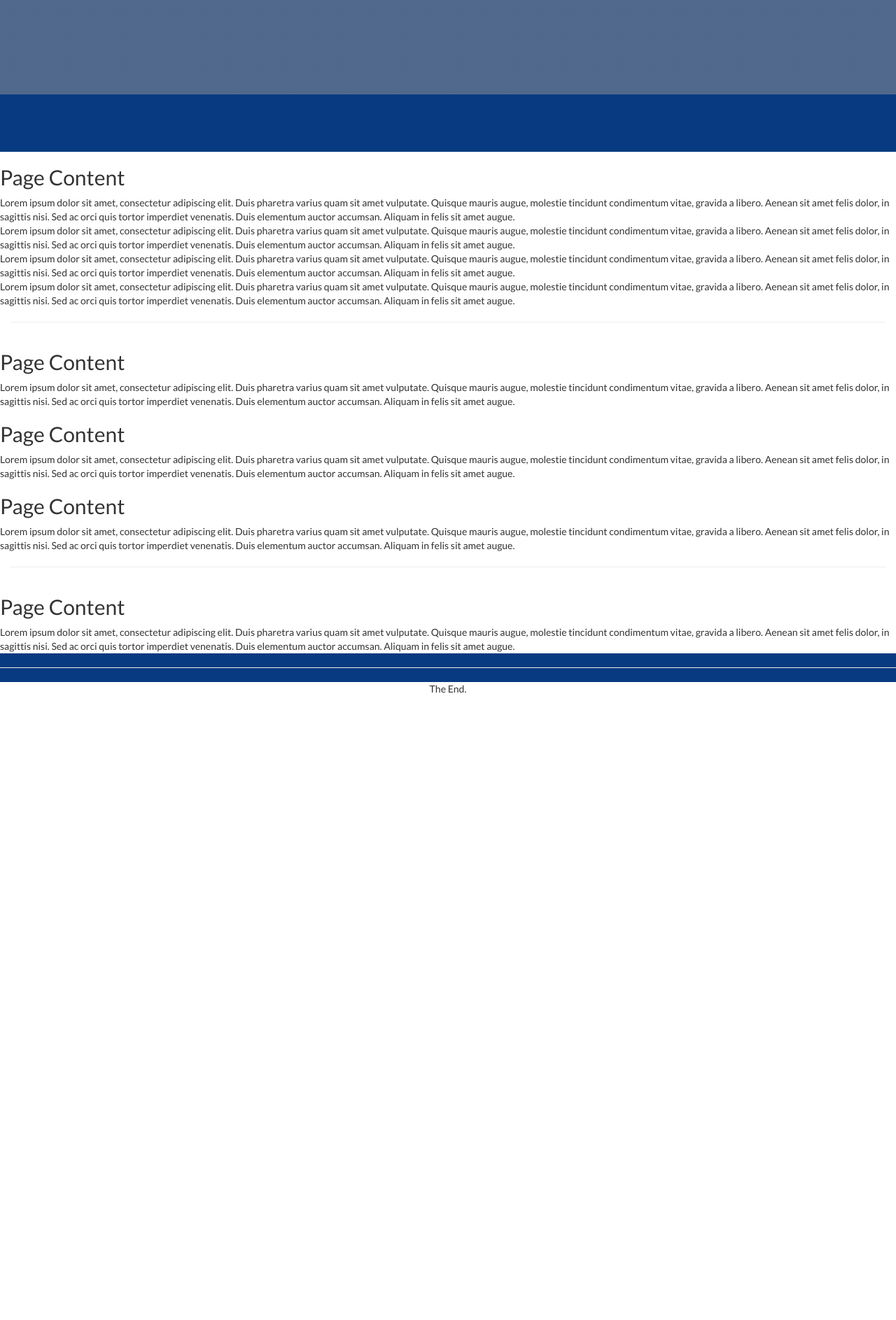
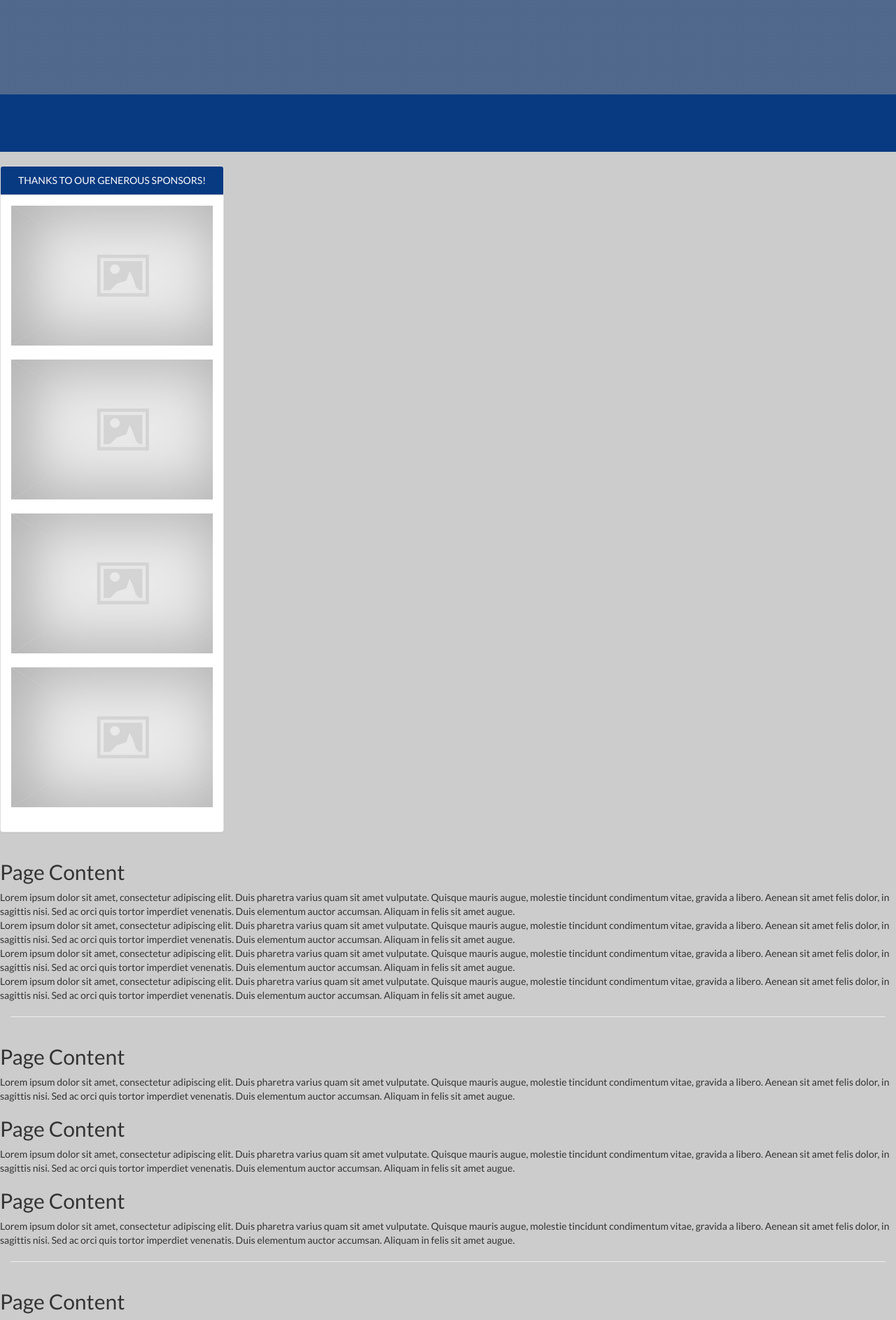
Before and after one commit to mike-jolliffe/DeLaSalle, a Django app: page / in a window 1280 px wide. Shown: the part 615-2502 px from the top of the page at 70% size. Before the commit the page ends 1605 px from the top, so only its background shows below. Run offline with Django 3.2, Linux system fonts and the light colour scheme; some libraries are stand-ins or nearby versions.

Commit message:
add corporate sponsor panel

```diff
--- a/pages/static/pages/css/main.css
+++ b/pages/static/pages/css/main.css
@@ -23,6 +23,16 @@ body {
   z-index: -1;
 }
 
+.panel-default > .panel-heading-custom {
+    background: #083a81;
+    color: #fff;
+}
+
+.col-lg-3, .col-sm-4 {
+    padding-left: 0px;
+    padding-right: 0px;
+}
+
 .jumbotron {
   height: 750px;
   color: white;
@@ -32,5 +42,11 @@ body {
 
 .container {
     width: 100%;
-    background-color: #ffffff;
+    background-color: #cccccc;
 }
+
+.sponsorImage {
+    height: 200px;
+    background-image: url('/static/pages/img/placeholder.jpg');
+    background-size: cover;
+}
--- a/pages/templates/pages/home.html
+++ b/pages/templates/pages/home.html
@@ -28,7 +28,20 @@
         <br><br><br>
         <button type="button" class="btn btn-info">REGISTER</button>
     </div>
-
+    <div class="container">
+        <br>
+        <div class="row">
+            <div class="panel panel-default col-sm-4 col-lg-3">
+                <div class="panel-heading panel-heading-custom text-center">THANKS TO OUR GENEROUS SPONSORS!</div>
+                <div class="panel-body">
+                    <div id="sponsor1" class="sponsorImage"></div><br>
+                    <div id="sponsor2" class="sponsorImage"></div><br>
+                    <div id="sponsor3" class="sponsorImage"></div><br>
+                    <div id="sponsor4" class="sponsorImage"></div><br>
+                </div>
+            </div>
+        </div>
+    </div>
     <div class="container">
         <div class="row">
             <h2>Page Content</h2>
```
Also changed, not shown: pages/static/pages/img/placeholder.jpg (added).
